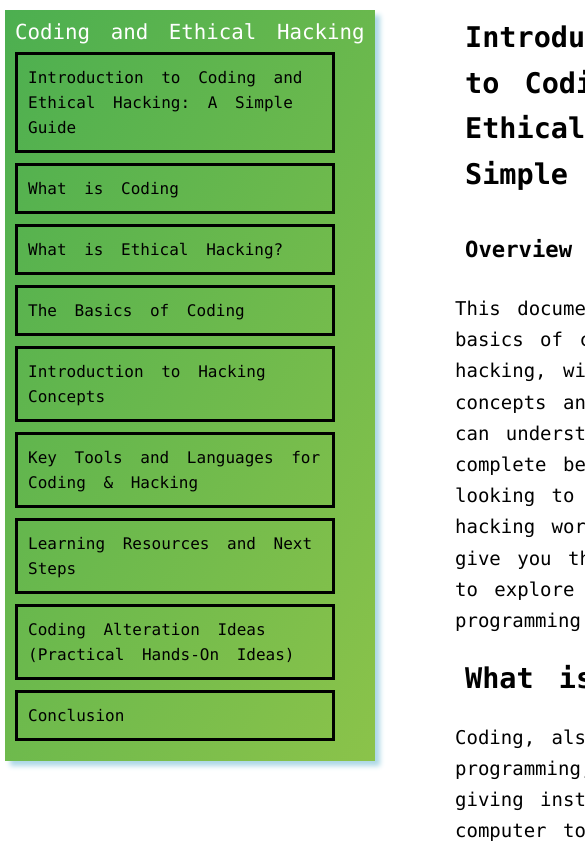
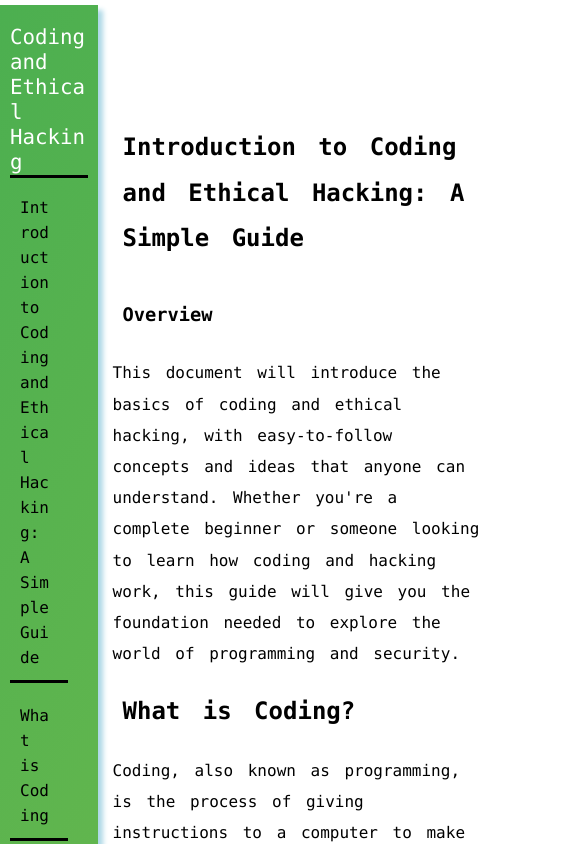
Before and after one commit to VeraCrux94/-tech-doc-AV-368, a plain HTML site: page index.html in a window 390 px wide. Shown: the top 844 px of the page, 585 px wide, since content can reach past the window. Drawn offline with Linux system fonts and the light colour scheme.

Commit message:
redid CSS-for responsivenessssss

```diff
--- a/styles.css
+++ b/styles.css
@@ -1,23 +1,24 @@
-
-
 #navbar {
   position: fixed;
+  top: 5px;
   left: 0;
-    padding: 20px;
+  width: 25%;
+  padding: 10px;
  background: linear-gradient(120deg, #4caf50, #8bc34a);
-    padding: 10px;
-    transition-timing-function: ease-in;
-    scroll-behavior: smooth;
-  /*not right comeback and smooth out
-  justify-content: center;*/
-    top: 5px;
-    text-align: flex-start;
+   box-shadow: 5px 5px 5px lightblue;
    font-family: Lucida Console;
    font-size: 1rem;
-    margin: 5px;
-    text-decoration: none;
-    box-shadow: 5px 5px 5px lightblue;
-    flex-wrap: wrap;
+   max-width: 22rem;
+  z-index: 10;
+  height: 100;
+}
+
+#navbar header {
+    font-size: 1.3em;
+  color: white;
+   border-bottom: solid black;
+  margin-top: 10px;
+    margin-bottom: 7px;
    }
 
 .nav-link {
@@ -31,28 +32,33 @@
   background-color: rgba(255, 255, 255, 0.1);
 }
 
-  #navbar header {
-      font-size: 1.3em;
-    color: white;
-      margin-bottom: 7px;
-    text-wrap: wrap;
-    overflow-wrap: break-word;
 
-    /*font-weight: bold;*/
-  }
 
 #navbar a {
   text-decoration: none;
   display: block;
   margin-bottom: 10px;
-    border: solid black;
+  border-bottom: solid black;
   max-width: 20rem;
   color: black;
 }
 
 
 /*this is the text position or not*/
+/* Chat= main content area. one of these days i might get the termonlalogy(?).*/
 #main-doc, .coding-block {
+  margin-left: 25%;
+  margin-top: 60px;
+  padding: 20px;
+   font-size: 19px;
+  line-height: 25px;
+  word-spacing: 8px;
+  min-width: 25rem;
+  max-width: 45rem;
+  width: 75%;
+}
+
+  /*
   text-wrap: wrap;
    justify-content: evenly-spaced;
     overflow-wrap: break-word;
@@ -62,13 +68,16 @@
 width: 100vw;
   line-height: 25px;
   word-spacing: 8px;
-   }
+ }*/
 
 .coding-block {
-    linear-gradient {
-      90deg,
-      gray,
-      white; }
+    background-color: gray;
+  color: white;
+  max-width: 550px;
+  font-size: .8rem;
+  line-height: 1.6rem;
+  padding: 5px;
+  margin: 15px;
 }
 
 .nav-bar {
@@ -78,16 +87,53 @@
 
   }
 
+/*
 #main-doc {
-    margin-left: 450px;
-    position: absolute;
-     align-items: flex-left;
-    font-family: Lucida Console;
+ display: flex;
+  flex-direction: flex-start;
+  align-itemts: center;
+  margin-left: auto;
+  margin-right: auto;
+}*/
+
+/*this what id do to make stuff responsove??*/
+@media (max-height: 768px) {
+  #navbar {
+    padding: 10px;
+    text-align: center;
+  }
     }
 
-  @media (max-height: 800px) {
-    .main-section {
-        font-size: .9em;
+@media (max-width: 1024px) {
+  #main-doc, .coding-block {
+    max-width: 90%;
+  }
+}
+
+
+  #main-doc {
+    margin-top: 100px;
+
+    padding: 10px;
+    font-size: 16px;
+
+  }
+}
+
+
+@media (max-width: 480px) {
+  .nav-link {
+    font-size: 14px;
+  }
+
+  #navbar {
+    font-size: 0.9rem;
+  }
+
+  #main-doc {
+    padding: 5px;
+    text-align:left;
+   left: 55px;
   }
 }
 
@@ -108,6 +154,7 @@
 
 body {
   line-height: 1.5;
+  font-family: Lucida Console, sans-serif;
   -webkit-font-smoothing: antialiased;
 }
 
@@ -157,25 +204,16 @@
 
 /*i am lost*/
 
-  .coding-block {
-    background-color: gray;
-   color: white;
-    max-width: 550px;
-    font-size: .8rem;
-    line-height: 1.6rem;
-    padding: 5px;
-    margin: 15px;
-   }
 
 
 footer {
-      font-famliy: Helveticav !important;
+    font-family: Helvetica, sans-serif;
   font-size: 15px;
   line-height: 3rem;
-    bottom: 5px;
   text-align: center;
-     overflow-wrap: break-word;
-    align-content:flex-end;
+  padding: 10px;
+  margin-top: 20px;
+  background-color: #f1f1f1;
   }
 
 /* #navbar {
@@ -204,4 +242,4 @@
       font-size: .7em;
   }
     }
-    who knows why this worked */
+*/
```
Lines whose indentation alone changed are shown as unchanged.
